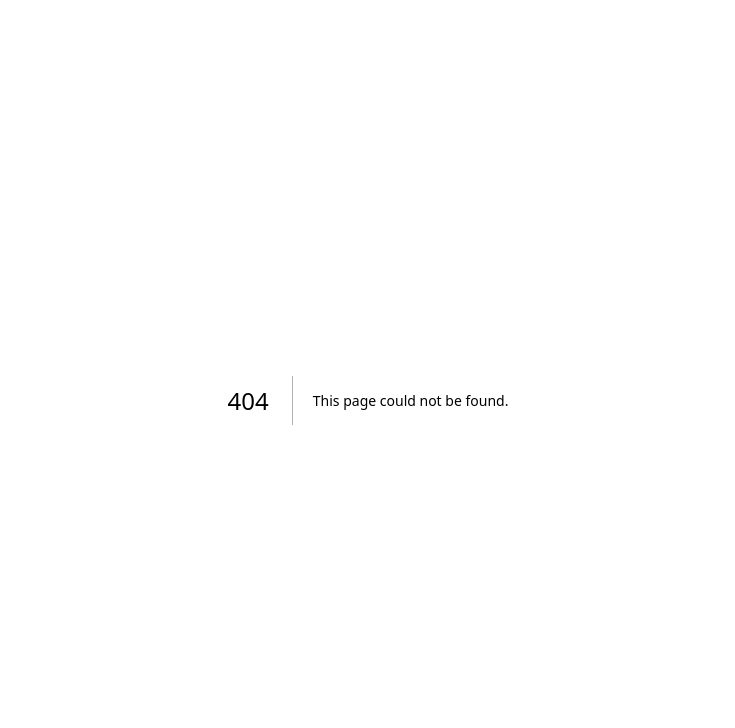
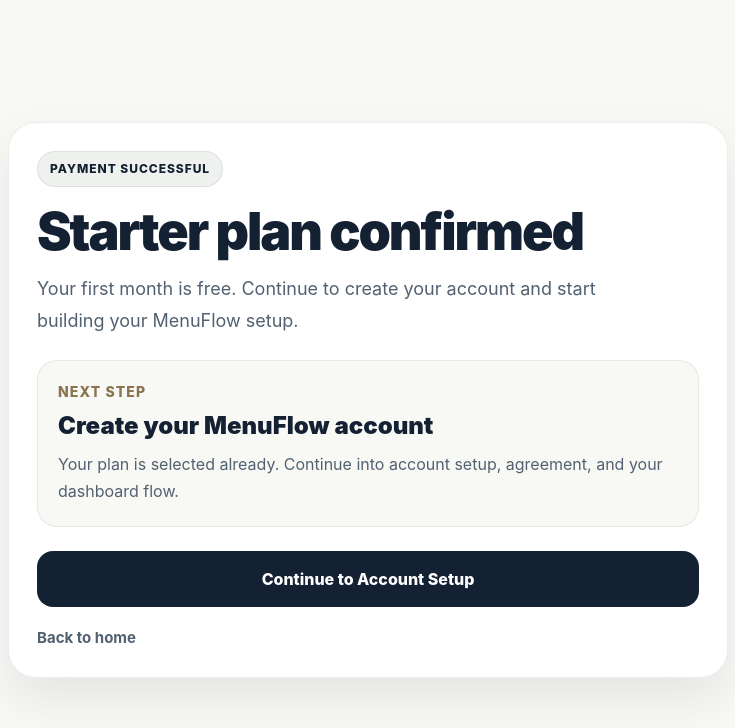
Before and after one commit to mooreent700-coder/menuflow-app, a Next.js app: page /auth/success in a window 1280 px wide. Before the commit this address had no page. Shown: the top 728 px of the page, without its empty margins (272-1007 px from the left). Built offline with nearby package versions, Linux system fonts and the light colour scheme.

Commit message:
add auth success page

```diff
--- /dev/null
+++ b/app/auth/success/page.tsx
@@ -0,0 +1,234 @@
+'use client';
+
+import Link from 'next/link';
+import { useEffect, useState } from 'react';
+
+type PlanKey = 'starter' | 'growth' | 'premium';
+
+function normalizePlan(value: string | null): PlanKey {
+  if (value === 'growth' || value === 'premium') return value;
+  return 'starter';
+}
+
+const planCopy: Record<
+  PlanKey,
+  {
+    title: string;
+    detail: string;
+    button: string;
+  }
+> = {
+  starter: {
+    title: 'Starter plan confirmed',
+    detail: 'Your first month is free. Continue to create your account and start building your MenuFlow setup.',
+    button: 'Continue to Account Setup',
+  },
+  growth: {
+    title: 'Growth plan payment received',
+    detail: 'Your Growth plan payment was successful. Continue to create your account and move into your MenuFlow onboarding flow.',
+    button: 'Continue to Account Setup',
+  },
+  premium: {
+    title: 'Premium plan payment received',
+    detail: 'Your Premium plan payment was successful. Continue to create your account and move into your MenuFlow onboarding flow.',
+    button: 'Continue to Account Setup',
+  },
+};
+
+export default function SuccessPage() {
+  const [plan, setPlan] = useState<PlanKey>('starter');
+  const [ready, setReady] = useState(false);
+
+  useEffect(() => {
+    const params = new URLSearchParams(window.location.search);
+    setPlan(normalizePlan(params.get('plan')));
+    setReady(true);
+  }, []);
+
+  const handleContinue = () => {
+    window.location.href = `/auth/signup?plan=${plan}&paid=true`;
+  };
+
+  if (!ready) {
+    return (
+      <main
+        style={{
+          minHeight: '100vh',
+          display: 'flex',
+          alignItems: 'center',
+          justifyContent: 'center',
+          background: '#f8f8f5',
+          color: '#142132',
+          padding: '24px',
+          fontFamily:
+            'Inter, ui-sans-serif, system-ui, -apple-system, BlinkMacSystemFont, "Segoe UI", sans-serif',
+        }}
+      >
+        <div
+          style={{
+            width: '100%',
+            maxWidth: '540px',
+            background: '#ffffff',
+            border: '1px solid rgba(20,33,50,0.08)',
+            borderRadius: '24px',
+            padding: '28px',
+            textAlign: 'center',
+            fontWeight: 800,
+            fontSize: '18px',
+            boxShadow: '0 18px 42px rgba(15,23,42,0.08)',
+          }}
+        >
+          Loading success page...
+        </div>
+      </main>
+    );
+  }
+
+  const current = planCopy[plan];
+
+  return (
+    <main
+      style={{
+        minHeight: '100vh',
+        background: '#f8f8f5',
+        color: '#142132',
+        padding: '24px',
+        fontFamily:
+          'Inter, ui-sans-serif, system-ui, -apple-system, BlinkMacSystemFont, "Segoe UI", sans-serif',
+        display: 'flex',
+        alignItems: 'center',
+        justifyContent: 'center',
+      }}
+    >
+      <div
+        style={{
+          width: '100%',
+          maxWidth: '720px',
+          background: '#ffffff',
+          border: '1px solid rgba(20,33,50,0.08)',
+          borderRadius: '28px',
+          padding: '28px',
+          boxSizing: 'border-box',
+          boxShadow: '0 22px 50px rgba(15,23,42,0.08)',
+        }}
+      >
+        <div
+          style={{
+            display: 'inline-flex',
+            padding: '8px 12px',
+            borderRadius: '999px',
+            background: '#eef1ee',
+            border: '1px solid rgba(20,33,50,0.08)',
+            fontSize: '12px',
+            fontWeight: 800,
+            letterSpacing: '0.08em',
+            textTransform: 'uppercase',
+          }}
+        >
+          Payment successful
+        </div>
+
+        <h1
+          style={{
+            margin: '18px 0 0',
+            fontSize: 'clamp(34px, 7vw, 52px)',
+            lineHeight: 1.05,
+            fontWeight: 900,
+            letterSpacing: '-0.04em',
+          }}
+        >
+          {current.title}
+        </h1>
+
+        <p
+          style={{
+            marginTop: '14px',
+            fontSize: '18px',
+            lineHeight: 1.75,
+            color: '#526171',
+            maxWidth: '620px',
+          }}
+        >
+          {current.detail}
+        </p>
+
+        <div
+          style={{
+            marginTop: '24px',
+            border: '1px solid rgba(20,33,50,0.08)',
+            borderRadius: '20px',
+            padding: '20px',
+            background: '#f8f8f5',
+          }}
+        >
+          <div
+            style={{
+              fontSize: '14px',
+              fontWeight: 800,
+              letterSpacing: '0.08em',
+              textTransform: 'uppercase',
+              color: '#8a744f',
+            }}
+          >
+            Next step
+          </div>
+
+          <div
+            style={{
+              marginTop: '10px',
+              fontSize: '24px',
+              fontWeight: 900,
+              lineHeight: 1.2,
+            }}
+          >
+            Create your MenuFlow account
+          </div>
+
+          <div
+            style={{
+              marginTop: '10px',
+              fontSize: '16px',
+              lineHeight: 1.7,
+              color: '#526171',
+            }}
+          >
+            Your plan is selected already. Continue into account setup, agreement, and your dashboard flow.
+          </div>
+        </div>
+
+        <button
+          type="button"
+          onClick={handleContinue}
+          style={{
+            width: '100%',
+            minHeight: '56px',
+            marginTop: '24px',
+            border: 'none',
+            borderRadius: '16px',
+            background: '#142132',
+            color: '#ffffff',
+            fontSize: '16px',
+            fontWeight: 800,
+            cursor: 'pointer',
+          }}
+        >
+          {current.button}
+        </button>
+
+        <div style={{ marginTop: '18px' }}>
+          <Link
+            href="/"
+            style={{
+              color: '#526171',
+              textDecoration: 'none',
+              fontWeight: 700,
+              fontSize: '15px',
+            }}
+          >
+            Back to home
+          </Link>
+        </div>
+      </div>
+    </main>
+  );
+}
```
